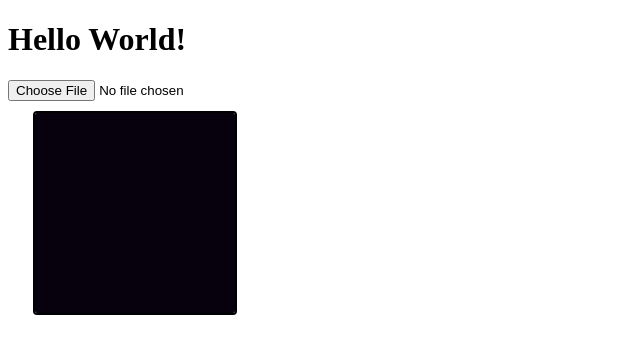
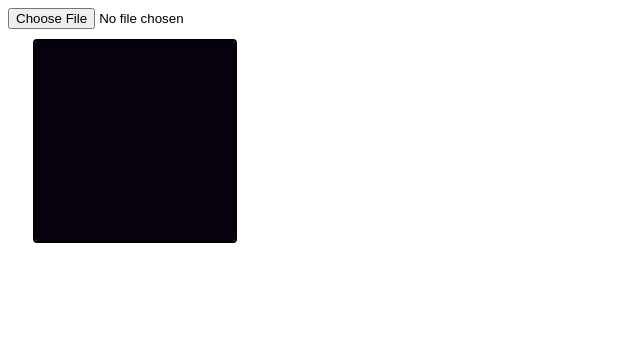
Before and after one commit to heffayXD/react-picture-crop, a React app: page / in a window 1280 px wide. Shown: the top 354 px of the page, without its empty margins (0-640 px from the left). Built offline with nearby package versions, Linux system fonts and the light colour scheme.

Commit message:
Updated dependencies

```diff
--- a/public/index.html
+++ b/public/index.html
@@ -4,7 +4,7 @@
     <meta charset="UTF-8">
     <meta name="viewport" content="width=device-width, initial-scale=1.0">
     <meta http-equiv="X-UA-Compatible" content="ie=edge">
-    <title>Document</title>
+    <title>React Picture Crop</title>
 </head>
 <body>
     <div id="root"></div>
--- a/src/components/App.js
+++ b/src/components/App.js
@@ -5,8 +5,7 @@ const App = () => {
   // slider dimensions noStyles label
   return (
     <div id='app'>
-      <h1>Hello World!</h1>
-      <PictureCrop />
+      <PictureCrop slider />
     </div>
   )
 }
```
Also changed, not shown: package.json (+18 -18 lines), 1 other file (tests, documents, lock files or other folders).
